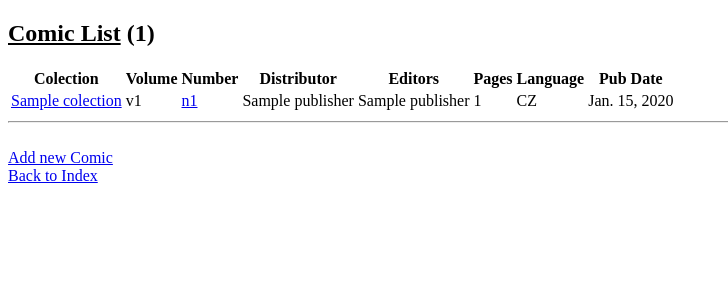
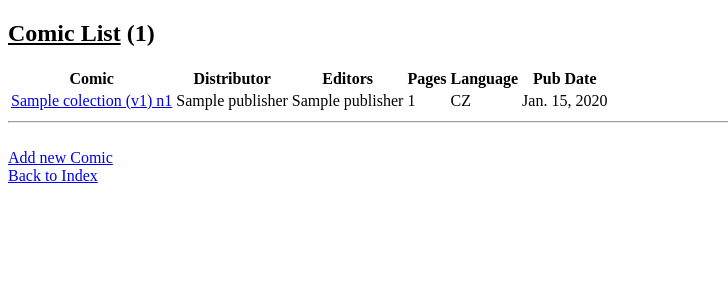
Before and after one commit to pedrojimenez/comicteca, a Django app: page /comicteca/comics/ in a window 1280 px wide. Shown: the top 300 px of the page, without its empty margins (0-728 px from the left). Run offline with Django 3.2, Linux system fonts and the light colour scheme; tables that the repository leaves empty hold one stand-in row (values such as "Sample post").

Commit message:
Join comic_colection_volume fields in the Comic list template

```diff
--- a/comicteca/templates/comics/comic_list.html
+++ b/comicteca/templates/comics/comic_list.html
@@ -10,9 +10,7 @@
         {% if object_list %}
 	          <table>
 		        <tr>
-     		      <th>Colection</th>
-     		      <th>Volume</th>
-     		      <th>Number</th>
+              <th>Comic</th>
      		      <th>Distributor</th>
               <th>Editors</th>
      		      <th>Pages</th>
@@ -20,10 +18,10 @@
      		      <th>Pub Date</th>
 		        </tr>
             {% for comic in object_list %}
-		          <tr>
-	               <td><a href="/comicteca/colections/{{ comic.colection.slug }}/">{{ comic.colection.name }}</a></td>
-	              <td>v{{ comic.colection.volume }}</td>
-                <td><a href="/comicteca/comics/{{ comic.slug }}">n{{ comic.number }}</a></td>
+		    <tr>
+	            <td><a href="/comicteca/comics/{{ comic.slug }}/">{{ comic.colection.name }}
+	               (v{{ comic.colection.volume }}) n{{ comic.number }}</a>
+                </td>
                 <td>{{ comic.colection.distributor }}</td>
                 <td>{{ comic.colection.editor_list }}</td>
                 <td>{{ comic.pages }}</td>
```
